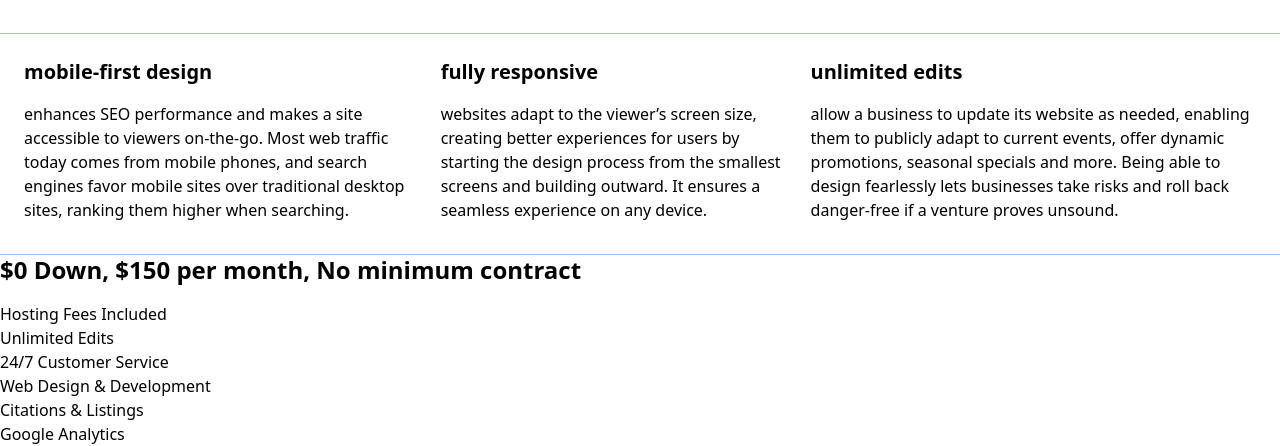
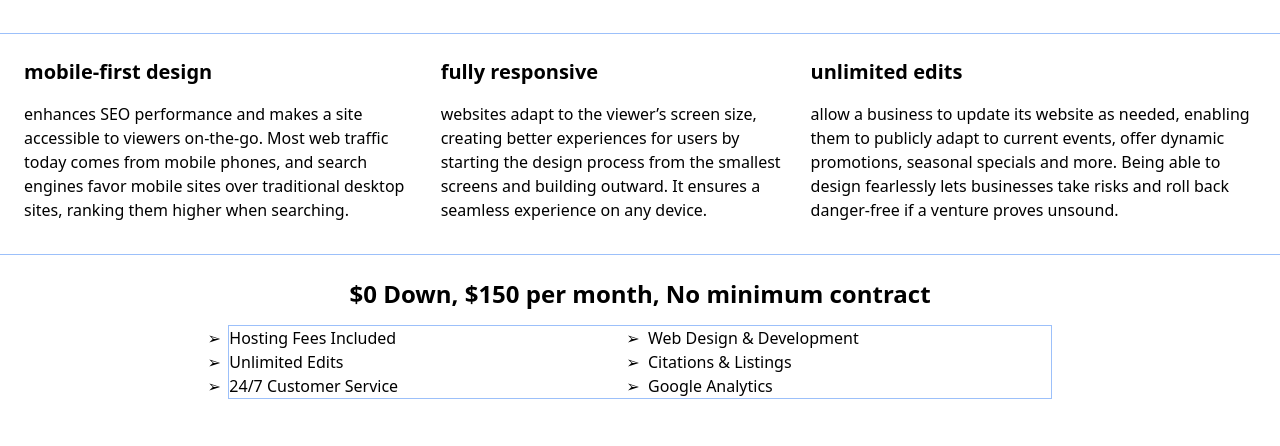
Before and after one commit to vishalicious213/tw-test-projects, a website: page src/index.html in a window 1280 px wide. Shown: the part 737-1183 px from the top of the page. After the commit the page ends 1159 px from the top, so only its background shows below. Drawn offline with Linux system fonts and the light colour scheme.

Commit message:
index.html: styled features list

```diff
--- a/src/index.html
+++ b/src/index.html
@@ -46,9 +46,9 @@
         </div>
     </section>
 
-    <section>
+    <section class="container mx-auto p-6 flex flex-col items-center">
         <h2>$0 Down, $150 per month, No minimum contract</h2>
-        <ul>
+        <ul class="md:columns-2 md:w-2/3 ring-1">
             <li>Hosting Fees Included</li>
             <li>Unlimited Edits</li>
             <li>24/7 Customer Service</li>
--- a/src/main.css
+++ b/src/main.css
@@ -15,3 +15,7 @@
         @apply mb-2;
     }
 }
+
+ul {
+    list-style: "\27A2   ";
+}
```
Also changed, not shown: src/tailwind.css.
